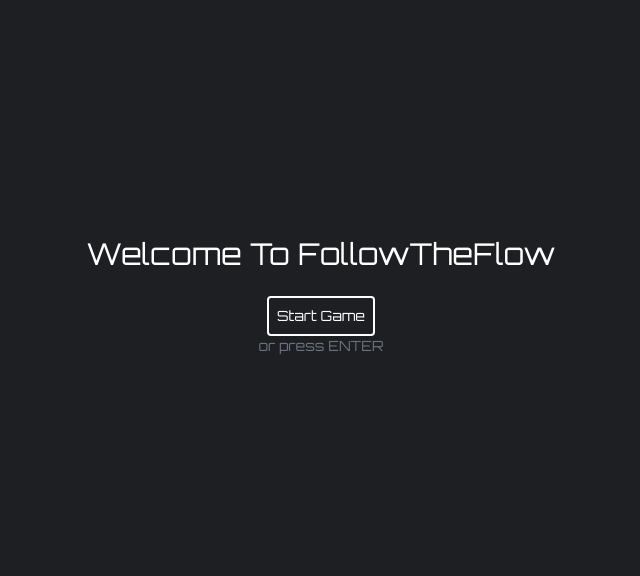
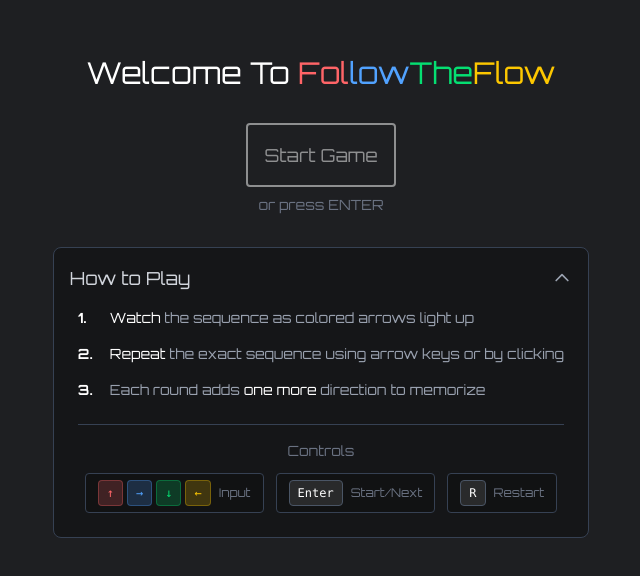
Before and after one commit to TimonAME/FollowTheFlow, a Vue app: page / in a window 1280 px wide. Shown: the part 104-680 px from the top of the page, without its empty margins (319-959 px from the left). Built offline with nearby package versions, Linux system fonts and the light colour scheme.

Commit message:
tutorial added

```diff
--- a/src/views/StartView.vue
+++ b/src/views/StartView.vue
@@ -1,24 +1,116 @@
 <script setup>
+import { ref, onMounted } from 'vue'
 import { useRouter } from 'vue-router'
 
+const isExpanded = ref(true)
 const router = useRouter()
 
 function startGame() {
   router.push('/game')
 }
 
-window.addEventListener('keydown', (e) => {
-  if (e.key === 'Enter') {
-    startGame()
+
+function toggleTutorial() {
+  isExpanded.value = !isExpanded.value
+  localStorage.setItem('tutorialExpanded', JSON.stringify(isExpanded.value))
+}
+
+onMounted(() => {
+  const saved = localStorage.getItem('tutorialExpanded')
+  if (saved !== null) {
+    isExpanded.value = JSON.parse(saved)
   }
+
+  window.addEventListener('keydown', (e) => {
+    if (e.key === 'Enter') {
+      startGame()
+    }
+  })
 })
 </script>
 
 <template>
-  <div class="w-screen h-screen overflow-hidden flex justify-center flex-col items-center">
-  <div class="text-3xl mb-6 transition-colors text-white text-center">Welcome To <span class="hover:text-red-400">Fol</span><span class="hover:text-blue-400">low</span><span class="hover:text-green-400">The</span><span class="hover:text-yellow-400">Flow</span></div>
-    <button class="p-2 text-sm border-white border-2 rounded hover:shadow-xl/20 shadow-white cursor-pointer" @click="startGame">Start Game</button>
-    <div class="text-sm text-gray-500">or press ENTER</div>
+  <div class="w-screen h-screen overflow-hidden flex justify-center flex-col items-center px-4">
+    <div class="text-3xl mb-8 transition-colors text-white text-center">
+      Welcome To
+      <span class="hover:text-white text-red-400">Fol</span><span class="hover:text-white text-blue-400">low</span><span class="hover:text-white text-green-400">The</span><span class="hover:text-white text-yellow-400">Flow</span>
+    </div>
+
+    <button class="p-4 text-lg border-white border-2 rounded hover:shadow-[0px_0px_50px_8px_#ffffff] shadow-white cursor-pointer transition-shadow animate-pulse" @click="startGame">
+      Start Game
+    </button>
+    <div class="text-sm text-gray-500 mt-2">or press ENTER</div>
+
+    <!-- Tutorial Section -->
+    <div class="max-w-2xl mt-8 border border-gray-700 rounded-lg bg-black/30 overflow-hidden transition-all duration-300">
+      <!-- Header -->
+      <button
+        @click="toggleTutorial"
+        class="w-full p-4 flex items-center justify-between hover:bg-white/5 transition-colors"
+      >
+        <h2 class="text-lg text-gray-300">How to Play</h2>
+        <svg
+          class="w-5 h-5 text-gray-400 transition-transform duration-300"
+          :class="{ 'rotate-180': isExpanded }"
+          fill="none"
+          stroke="currentColor"
+          viewBox="0 0 24 24"
+        >
+          <path stroke-linecap="round" stroke-linejoin="round" stroke-width="2" d="M19 9l-7 7-7-7" />
+        </svg>
+      </button>
+
+      <!-- Collapsible Content -->
+      <div
+        class="transition-all duration-300 ease-in-out overflow-hidden"
+        :style="{ maxHeight: isExpanded ? '500px' : '0px' }"
+      >
+        <div class="px-6 pb-6">
+          <div class="space-y-4 text-sm text-gray-400">
+            <div class="flex items-start gap-3">
+              <span class="text-white font-bold min-w-[20px]">1.</span>
+              <p><span class="text-white">Watch</span> the sequence as colored arrows light up</p>
+            </div>
+
+            <div class="flex items-start gap-3">
+              <span class="text-white font-bold min-w-[20px]">2.</span>
+              <p><span class="text-white">Repeat</span> the exact sequence using arrow keys or by clicking</p>
+            </div>
+
+            <div class="flex items-start gap-3">
+              <span class="text-white font-bold min-w-[20px]">3.</span>
+              <p>Each round adds <span class="text-white">one more</span> direction to memorize</p>
+            </div>
+          </div>
+
+          <!-- Keybinds -->
+          <div class="mt-6 pt-4 border-t border-gray-700">
+            <h3 class="text-sm text-gray-500 mb-3 text-center">Controls</h3>
+            <div class="flex flex-wrap justify-center gap-3 text-xs">
+              <div class="flex items-center gap-2 px-3 py-1.5 border border-gray-700 rounded bg-black/20">
+                <div class="flex gap-1">
+                  <kbd class="px-2 py-1 bg-red-400/20 text-red-400 rounded border border-red-400/30 hover:bg-red-400/50">↑</kbd>
+                  <kbd class="px-2 py-1 bg-blue-400/20 text-blue-400 rounded border border-blue-400/30 hover:bg-blue-400/50">→</kbd>
+                  <kbd class="px-2 py-1 bg-green-400/20 text-green-400 rounded border border-green-400/30 hover:bg-green-400/50">↓</kbd>
+                  <kbd class="px-2 py-1 bg-yellow-400/20 text-yellow-400 rounded border border-yellow-400/30 hover:bg-yellow-400/50">←</kbd>
+                </div>
+                <span class="text-gray-500">Input</span>
+              </div>
+
+              <div class="flex items-center gap-2 px-3 py-1.5 border border-gray-700 rounded bg-black/20 group">
+                <kbd class="px-2 py-1 bg-white/10 text-white rounded border border-gray-600 group-hover:bg-white/50">Enter</kbd>
+                <span class="text-gray-500">Start/Next</span>
+              </div>
+
+              <div class="flex items-center gap-2 px-3 py-1.5 border border-gray-700 rounded bg-black/20 group">
+                <kbd class="px-2 py-1 bg-white/10 text-white rounded border border-gray-600 group-hover:bg-white/50">R</kbd>
+                <span class="text-gray-500">Restart</span>
+              </div>
+            </div>
+          </div>
+        </div>
+      </div>
+    </div>
   </div>
 </template>
 
```
